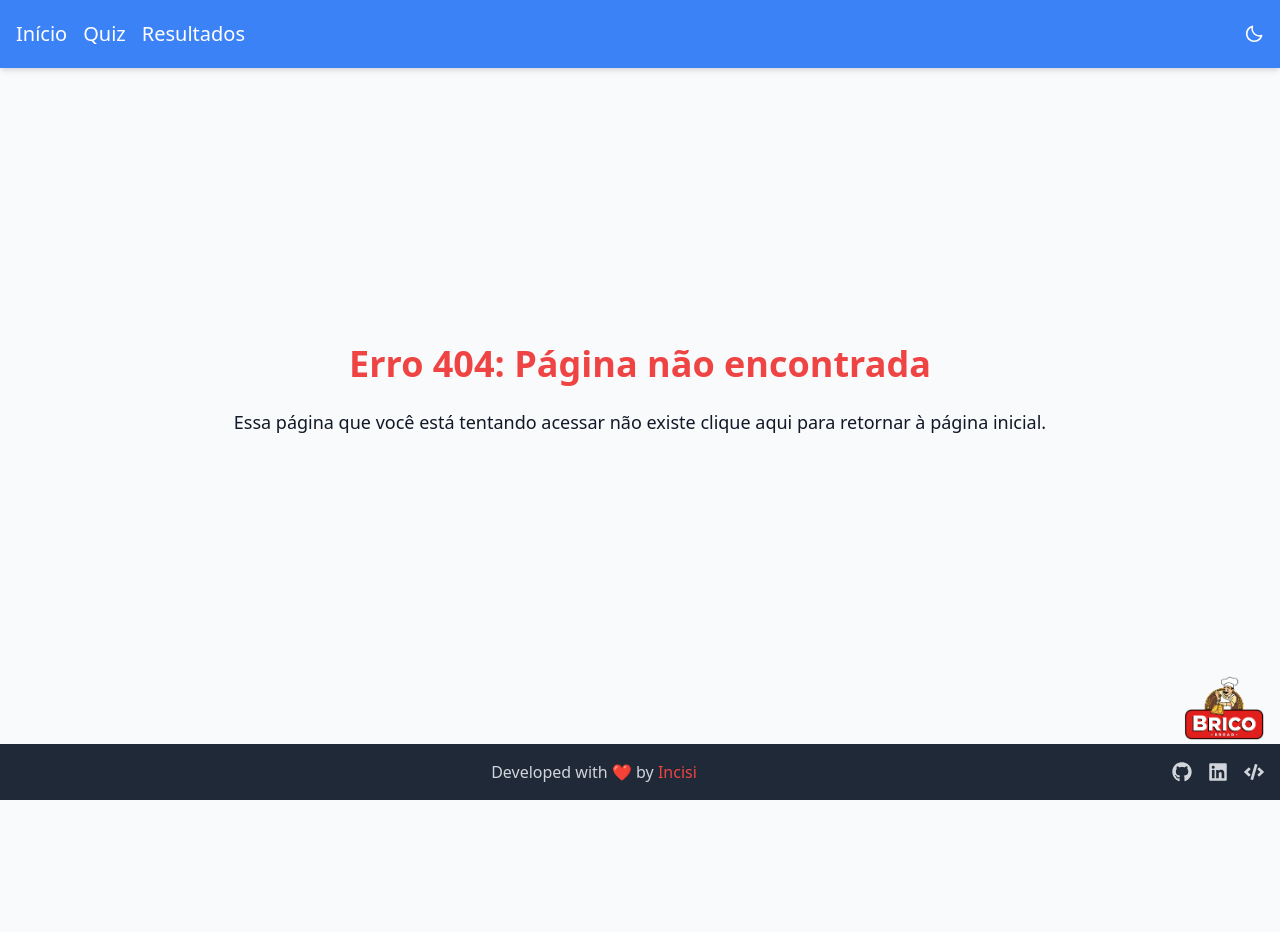
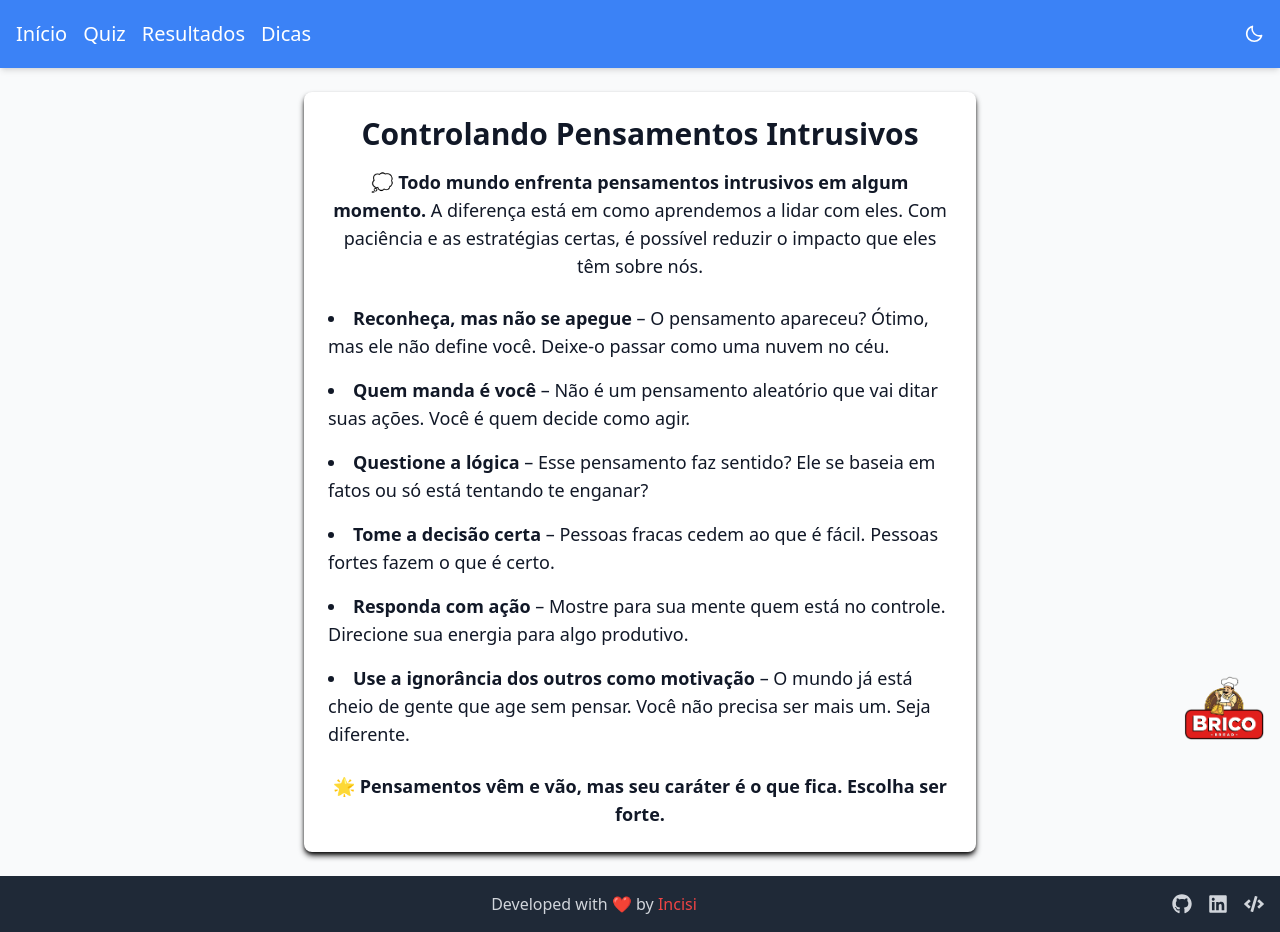
Before and after one commit to Incisi/quiz-pensamentos-intrusivos, a Next.js app: page /mind in a window 1280 px wide. Before the commit this address had no page. Before the commit the page ends 800 px from the top, so only its background shows below. Built offline with nearby package versions, Linux system fonts and the light colour scheme.

Commit message:
Updated questions and added tips page

```diff
--- a/src/app/components/Header.tsx
+++ b/src/app/components/Header.tsx
@@ -25,6 +25,11 @@ export default function Header() {
                 Resultados
               </Link>
             </li>
+            <li>
+              <Link href="/tips" className="hover:no-underline text-xl hover:font-bold">
+                Dicas
+              </Link>
+            </li>
           </ul>
         </nav>
 
--- /dev/null
+++ b/src/app/mind/page.tsx
@@ -0,0 +1,37 @@
+import React from 'react';
+
+export default async function Mind() {
+    return (
+        <div className="flex flex-col items-center justify-center min-h-screen p-6">
+            <div className="p-6 rounded-lg shadow-md shadow-black w-full max-w-2xl bg-white">
+                <h1 className="text-3xl font-bold mb-4 text-center">Controlando Pensamentos Intrusivos</h1>
+                <p className="text-lg text-center mb-6">
+                    💭 <strong>Todo mundo enfrenta pensamentos intrusivos em algum momento.</strong> A diferença está em como aprendemos a lidar com eles. Com paciência e as estratégias certas, é possível reduzir o impacto que eles têm sobre nós.
+                </p>
+                <ul className="list-disc list-inside space-y-4 text-lg">
+                    <li>
+                        <strong>Reconheça, mas não se apegue</strong> – O pensamento apareceu? Ótimo, mas ele não define você. Deixe-o passar como uma nuvem no céu.
+                    </li>
+                    <li>
+                        <strong>Quem manda é você</strong> – Não é um pensamento aleatório que vai ditar suas ações. Você é quem decide como agir.
+                    </li>
+                    <li>
+                        <strong>Questione a lógica</strong> – Esse pensamento faz sentido? Ele se baseia em fatos ou só está tentando te enganar?
+                    </li>
+                    <li>
+                        <strong>Tome a decisão certa</strong> – Pessoas fracas cedem ao que é fácil. Pessoas fortes fazem o que é certo.
+                    </li>
+                    <li>
+                        <strong>Responda com ação</strong> – Mostre para sua mente quem está no controle. Direcione sua energia para algo produtivo.
+                    </li>
+                    <li>
+                        <strong>Use a ignorância dos outros como motivação</strong> – O mundo já está cheio de gente que age sem pensar. Você não precisa ser mais um. Seja diferente.
+                    </li>
+                </ul>
+                <p className="text-lg text-center mt-6 font-semibold">
+                    🌟 Pensamentos vêm e vão, mas seu caráter é o que fica. Escolha ser forte.
+                </p>
+            </div>
+        </div>
+    );
+}
--- a/src/app/quiz/page.tsx
+++ b/src/app/quiz/page.tsx
@@ -13,123 +13,123 @@ interface Question {
 
 const questions: Question[] = [
   {
-    clientQuestion: "O cliente diz que encontrou um cabelo no pão.",
-    intrusiveThought: "Seu pensamento intrusivo diz que ele deve ter um 'pão de cabelo' especial.",
-    mainQuestion: "O que responde?",
+    clientQuestion: `O cliente diz que encontrou um cabelo no pão.`,
+    intrusiveThought: `Seu pensamento intrusivo diz que ele deve ter um 'pão de cabelo' especial.`,
+    mainQuestion: `O que responde?`,
     options: [
-      { text: "'Ih, sorte que foi só um. Normalmente vem dois.'", points: 10 },
-      { text: "'Ah, pelo menos é só um cabelo, né? Podia ser coisa pior.'", points: 7 },
-      { text: "'Bom, eu não sou cabeleireiro, então não sei de quem é.'", points: 10 }
+      { text: `"Ih, sorte que foi só um. Normalmente vem dois."`, points: 10 },
+      { text: `"Ah, pelo menos é só um cabelo, né? Podia ser coisa pior."`, points: 7 },
+      { text: `"Bom, eu não sou cabeleireiro, então não sei de quem é."`, points: 10 }
     ]
   },
   {
-    clientQuestion: "O cliente diz que está esperando há 20 minutos por uma resposta no chat.",
-    intrusiveThought: "Seu pensamento intrusivo sugere que ele deve estar fazendo um 'pão de paciência'.",
-    mainQuestion: "O que você faz?",
+    clientQuestion: `O cliente diz que está esperando há 20 minutos por uma resposta no chat.`,
+    intrusiveThought: `Seu pensamento intrusivo sugere que ele deve estar fazendo um "pão de paciência".`,
+    mainQuestion: `O que você faz?`,
     options: [
-      { text: "Responde: 'Parabéns pela paciência, mas infelizmente a fila está grande, aguarde mais um pouquinho.'.", points: 10 },
-      { text: "Finge que não viu a mensagem e vai tomar um cafézinho.'", points: 2 },
-      { text: "Diz: 'Enquanto isso, que tal você ir fazendo outra coisa?'", points: 8 }
+      { text: `Responde: "Parabéns pela paciência, mas infelizmente a fila está grande, aguarde mais um pouquinho.".`, points: 10 },
+      { text: `Finge que não viu a mensagem e vai tomar um cafézinho."`, points: 2 },
+      { text: `Diz: "Enquanto isso, que tal você ir fazendo outra coisa?"`, points: 8 }
     ]
   },
   {
-    clientQuestion: "O cliente reclamou que o pão ficou queimado quando ele assou!",
-    intrusiveThought: "Seu pensamento intrusivo sugere que ele deve aprender a 'domar o forno'.",
-    mainQuestion: "Como você responde?",
+    clientQuestion: `O cliente reclamou que o pão ficou queimado quando ele assou!`,
+    intrusiveThought: `Seu pensamento intrusivo sugere que ele deve aprender a "domar o forno".`,
+    mainQuestion: `Como você responde?`,
     options: [
-      { text: "'Se queimou, é porque você não sabe usar o forno. Tá precisando de um manual?'", points: 10 },
-      { text: "'Bom, pelo menos você pode chamar de torrada agora.'", points: 7 },
-      { text: "'Sério? Nem sabia que era possível queimar um pão tão simples!'", points: 8 }
+      { text: `"Se queimou, é porque você não sabe usar o forno. Tá precisando de um manual?"`, points: 10 },
+      { text: `"Bom, pelo menos você pode chamar de torrada agora."`, points: 7 },
+      { text: `"Sério? Nem sabia que era possível queimar um pão tão simples!"`, points: 8 }
     ]
   },
   {
-    clientQuestion: "O cliente diz que o pedido chegou errado!",
-    intrusiveThought: "Seu pensamento intrusivo diz para perguntar se ele leu o pedido direito.",
-    mainQuestion: "Como você resolve a situação?",
+    clientQuestion: `O cliente diz que o pedido chegou errado!`,
+    intrusiveThought: `Seu pensamento intrusivo diz para perguntar se ele leu o pedido direito.`,
+    mainQuestion: `Como você resolve a situação?`,
     options: [
-      { text: "'Ih, já era... Agora só no próximo pedido pra acertar!'", points: 10 },
-      { text: "'Já experimentou comer o que foi entregue? Vai que é melhor do que o que você pediu.'", points: 7 },
-      { text: "'Você não sabe pedir direito e a culpa é minha, é?'", points: 9 }
+      { text: `"Ih, já era... Agora só no próximo pedido pra acertar!"`, points: 10 },
+      { text: `"Já experimentou comer o que foi entregue? Vai que é melhor do que o que você pediu."`, points: 7 },
+      { text: `"Você não sabe pedir direito e a culpa é minha, é?"`, points: 9 }
     ]
   },
   {
-    clientQuestion: "O cliente diz que encontrou um pedaço de vidro no pão.",
-    intrusiveThought: "Seu pensamento intrusivo diz para você cobrar uma taxa como compensação pelo vidro extra enviado.",
-    mainQuestion: "O que você responde?",
+    clientQuestion: `O cliente diz que encontrou um pedaço de vidro no pão.`,
+    intrusiveThought: `Seu pensamento intrusivo diz para você cobrar uma taxa como compensação pelo vidro extra enviado.`,
+    mainQuestion: `O que você responde?`,
     options: [
-      { text: "'Olha, a gente trabalha com pão, não com joias. Se achou vidro, é lucro.'", points: 10 },
-      { text: "'Você tem certeza que não foi você que deixou cair vidro aí? Porque aqui a gente não trabalha com isso.'", points: 6 },
-      { text: "'Vidro? Tá vendo? Nossos produtos são realmente transparentes.'", points: 8 },
+      { text: `"Olha, a gente trabalha com pão, não com joias. Se achou vidro, é lucro."`, points: 10 },
+      { text: `"Você tem certeza que não foi você que deixou cair vidro aí? Porque aqui a gente não trabalha com isso."`, points: 6 },
+      { text: `"Vidro? Tá vendo? Nossos produtos são realmente transparentes."`, points: 8 },
     ]
   },
   {
-    clientQuestion: "O cliente diz que o pão não tem o sabor que ele esperava.",
-    intrusiveThought: "Seu pensamento intrusivo diz para você mandar ele pedir um novo pão com o sabor certo.",
-    mainQuestion: "O que você faz?",
+    clientQuestion: `O cliente diz que o pão não tem o sabor que ele esperava.`,
+    intrusiveThought: `Seu pensamento intrusivo diz para você mandar ele pedir um novo pão com o sabor certo.`,
+    mainQuestion: `O que você faz?`,
     options: [
-      { text: "'O sabor tá aí, talvez o problema seja o seu paladar.'", points: 5 },
-      { text: "'Se não gostou, faz você mesmo da próxima vez. Boa sorte!'", points: 7 },
-      { text: "'Poxa, sinto muito que o pão não leu sua mente antes de ser feito.'", points: 8 }
+      { text: `"O sabor tá aí, talvez o problema seja o seu paladar."`, points: 5 },
+      { text: `"Se não gostou, faz você mesmo da próxima vez. Boa sorte!"`, points: 7 },
+      { text: `"Poxa, sinto muito que o pão não leu sua mente antes de ser feito."`, points: 8 }
     ]
   },
   {
-    clientQuestion: "O cliente diz: 'Por que o pão que entregaram é tão pequeno?'",
-    intrusiveThought: "Seu pensamento intrusivo diz para perguntar se ele já ouviu falar em dieta.",
-    mainQuestion: "O que você responde?",
+    clientQuestion: `O cliente diz: "Por que o pão que entregaram é tão pequeno?"`,
+    intrusiveThought: `Seu pensamento intrusivo diz para perguntar se ele já ouviu falar em dieta.`,
+    mainQuestion: `O que você responde?`,
     options: [
-      { text: "'Porque é pão, não um bolo de aniversário. Quer algo maior? Pede 2.'", points: 9 },
-      { text: "'Bom, pelo menos não pesa tanto na balança, né? E ainda é saudável!'", points: 7 },
-      { text: "'Tamanho não é documento, o que importa é o sabor.'", points: 4 }
+      { text: `"Porque é pão, não um bolo de aniversário. Quer algo maior? Pede 2."`, points: 9 },
+      { text: `"Bom, pelo menos não pesa tanto na balança, né? E ainda é saudável!"`, points: 7 },
+      { text: `"Tamanho não é documento, o que importa é o sabor."`, points: 4 }
     ]
   },
   {
-    clientQuestion: "O cliente pergunta se colocaram fermento vencido no pão, pois não cresceu nada!",
-    intrusiveThought: "Seu pensamento intrusivo te mandou ser o mais sarcástico possível.",
-    mainQuestion: "Como você responde?",
+    clientQuestion: `O cliente pergunta se colocaram fermento vencido no pão, pois não cresceu nada!`,
+    intrusiveThought: `Seu pensamento intrusivo te mandou ser o mais sarcástico possível.`,
+    mainQuestion: `Como você responde?`,
     options: [
-      { text: "'Ah, claro, o pão não cresceu porque o fermento estava meditando sobre a vida. Coisa de fermento vencido, sabe como é, ele tá de folga.'", points: 9 },
-      { text: "'Olha, o fermento pode até estar vencido, mas talvez seja o clima emocional da cozinha que não tava propício. Energia negativa afeta o crescimento.'", points: 10 },
-      { text: "'Ah, não cresceu? Que coisa. Mas pelo menos você tem um pão achatado estiloso. Isso é tendência gourmet, sabia?'", points: 6 },
+      { text: `"Ah, claro, o pão não cresceu porque o fermento estava meditando sobre a vida. Coisa de fermento vencido, sabe como é, ele tá de folga."`, points: 9 },
+      { text: `"Olha, o fermento pode até estar vencido, mas talvez seja o clima emocional da cozinha que não tava propício. Energia negativa afeta o crescimento."`, points: 10 },
+      { text: `"Ah, não cresceu? Que coisa. Mas pelo menos você tem um pão achatado estiloso. Isso é tendência gourmet, sabia?"`, points: 6 },
     ]
   },
   {
-    clientQuestion: "O cliente questiona o porquê de não termos atendimento 24 horas.",
-    intrusiveThought: "Seu pensamento intrusivo diz para dizer que a vida não gira em torno dele.",
-    mainQuestion: "O que você faz?",
+    clientQuestion: `O cliente questiona o porquê de não termos atendimento 24 horas.`,
+    intrusiveThought: `Seu pensamento intrusivo diz para dizer que a vida não gira em torno dele.`,
+    mainQuestion: `O que você faz?`,
     options: [
-      { text: "Responde: 'Porque a gente precisa dormir, né? Não somos robôs!'", points: 10 },
-      { text: "Diz: 'Ah, quer atendimento 24 horas? Vai pra um hospital, lá tem.'", points: 10 },
-      { text: "Apaga todas as mensagens dele e o deixa sem atendimento... (Até o seu chefe ver)", points: 10 },
+      { text: `Responde: "Porque a gente precisa dormir, né? Não somos robôs!"`, points: 10 },
+      { text: `Diz: "Ah, quer atendimento 24 horas? Vai pra um hospital, lá tem."`, points: 10 },
+      { text: `Responde: "A gente até pensou nisso, mas descobrimos que o mundo não gira em torno do seu cronograma de compra."`, points: 10 },
     ]
   },
   {
-    clientQuestion: "O cliente reclama que o pão de queijo tem pouco queijo.",
-    intrusiveThought: "Seu pensamento intrusivo diz: 'Fale que vendemos pão de queijo, não queijo com pão'",
-    mainQuestion: "O que você diz?",
+    clientQuestion: `O cliente reclama que o pão de queijo tem pouco queijo.`,
+    intrusiveThought: `Seu pensamento intrusivo diz: "Fale que vendemos pão de queijo, não queijo com pão"`,
+    mainQuestion: `O que você diz?`,
     options: [
-      { text: "'É só comprar 1kg de mussarela no mercado e colocar em cima!'", points: 8 },
-      { text: "'Tá reclamando de pouco queijo? Pelo menos tem algum, né? Já pensou se viesse sem?'", points: 6 },
-      { text: "'Quer mais queijo? Compra uma vaca e fabrica o seu em casa.'", points: 10 },
+      { text: `"É só comprar 1kg de mussarela no mercado e colocar em cima!"`, points: 8 },
+      { text: `"Tá reclamando de pouco queijo? Pelo menos tem algum, né? Já pensou se viesse sem?"`, points: 6 },
+      { text: `"Quer mais queijo? Compra uma vaca e fabrica o seu em casa."`, points: 10 },
     ]
   },
   {
-    clientQuestion: "O cliente pergunta porque o pão é tão caro se é só farinha com água!",
-    intrusiveThought: "Seu pensamento intrusivo manda perguntar se ele sabe o preço do trigo.",
-    mainQuestion: "Como você responde?",
+    clientQuestion: `O cliente pergunta porque o pão é tão caro se é só farinha com água!`,
+    intrusiveThought: `Seu pensamento intrusivo manda perguntar se ele sabe o preço do trigo.`,
+    mainQuestion: `Como você responde?`,
     options: [
-      { text: "'Se é só farinha com água, por que você não faz em casa, então?'", points: 8 },
-      { text: "'Ah, se acha caro, experimenta comer só farinha com água. Vamos ver se é a mesma coisa.'", points: 8 },
-      { text: "'É caro porque a gente precisa pagar as contas, e isso inclui lidar com perguntas como essa.'", points: 10 }
+      { text: `"Se é só farinha com água, por que você não faz em casa, então?"`, points: 8 },
+      { text: `"Ah, se acha caro, experimenta comer só farinha com água. Vamos ver se é a mesma coisa."`, points: 8 },
+      { text: `"É caro porque a gente precisa pagar as contas, e isso inclui lidar com perguntas como essa."`, points: 10 }
     ]
   },
   {
-    clientQuestion: "O cliente diz: 'Minha filha é alérgica e vocês não avisaram que tinha glúten!'",
-    intrusiveThought: "Seu pensamento intrusivo diz: 'Pergunte se ele sabe ler rótulos.'",
-    mainQuestion: "Como você responde?",
+    clientQuestion: `O cliente diz: "Vocês dizem que o produto é ultracongelado, mas eu comprei e em uma hora do percurso até minha casa ele descongelou. Que tipo de enganação é essa?"`,
+    intrusiveThought: `Seu pensamento intrusivo diz: "Pergunte se ele sabe ler rótulos."`,
+    mainQuestion: `Como você responde?`,
     options: [
-      { text: "'Bom, se você sabe que ela é alérgica, por que não perguntou antes de comprar?'", points: 5 },
-      { text: "'Olha, a gente não é médico. Se sua filha tem alergia, você devia estar mais atenta.'", points: 10 },
-      { text: "'Peço perdão, aqui vai o aviso: Tem glúten!'", points: 10 }
+      { text: `"Você deixou o produto fora do congelador por 1 hora, é claro que vai descongelar!!"`, points: 5 },
+      { text: `"Obrigado pelo feedback, agora iremos especificar na embalagem: 'Ultracongelado até o momento que você for imprudente o suficiente pra deixar fora do congelador por 1 hora!"`, points: 10 },
+      { text: `"Sim, nossa missão é fazer pães que desafiem as leis da física e mantenham a temperatura perfeita mesmo depois de virar um bloco de gelo derretido."`, points: 10 }
     ]
   }
 ];
--- /dev/null
+++ b/src/app/tips/page.tsx
@@ -0,0 +1,37 @@
+import React from 'react';
+
+export default async function Tips() {
+    return (
+        <div className="flex flex-col items-center justify-center min-h-screen p-6">
+            <div className="p-6 rounded-lg shadow-md shadow-black w-full max-w-2xl bg-white">
+                <h1 className="text-3xl font-bold mb-4 text-center">Controlando Pensamentos Intrusivos</h1>
+                <p className="text-lg text-center mb-6">
+                    💭 <strong>Todo mundo enfrenta pensamentos intrusivos em algum momento.</strong> A diferença está em como aprendemos a lidar com eles. Com paciência e as estratégias certas, é possível reduzir o impacto que eles têm sobre nós.
+                </p>
+                <ul className="list-disc list-inside space-y-4 text-lg">
+                    <li>
+                        <strong>Reconheça, mas não se apegue</strong> – O pensamento apareceu? Ótimo, mas ele não define você. Deixe-o passar como uma nuvem no céu.
+                    </li>
+                    <li>
+                        <strong>Quem manda é você</strong> – Não é um pensamento aleatório que vai ditar suas ações. Você é quem decide como agir.
+                    </li>
+                    <li>
+                        <strong>Questione a lógica</strong> – Esse pensamento faz sentido? Ele se baseia em fatos ou só está tentando te enganar?
+                    </li>
+                    <li>
+                        <strong>Tome a decisão certa</strong> – Pessoas fracas cedem ao que é fácil. Pessoas fortes fazem o que é certo.
+                    </li>
+                    <li>
+                        <strong>Responda com ação</strong> – Mostre para sua mente quem está no controle. Direcione sua energia para algo produtivo.
+                    </li>
+                    <li>
+                        <strong>Use a ignorância dos outros como motivação</strong> – O mundo já está cheio de gente que age sem pensar. Você não precisa ser mais um. Seja diferente.
+                    </li>
+                </ul>
+                <p className="text-lg text-center mt-6 font-semibold">
+                    🌟 Pensamentos vêm e vão, mas seu caráter é o que fica. Escolha ser forte.
+                </p>
+            </div>
+        </div>
+    );
+}
```
